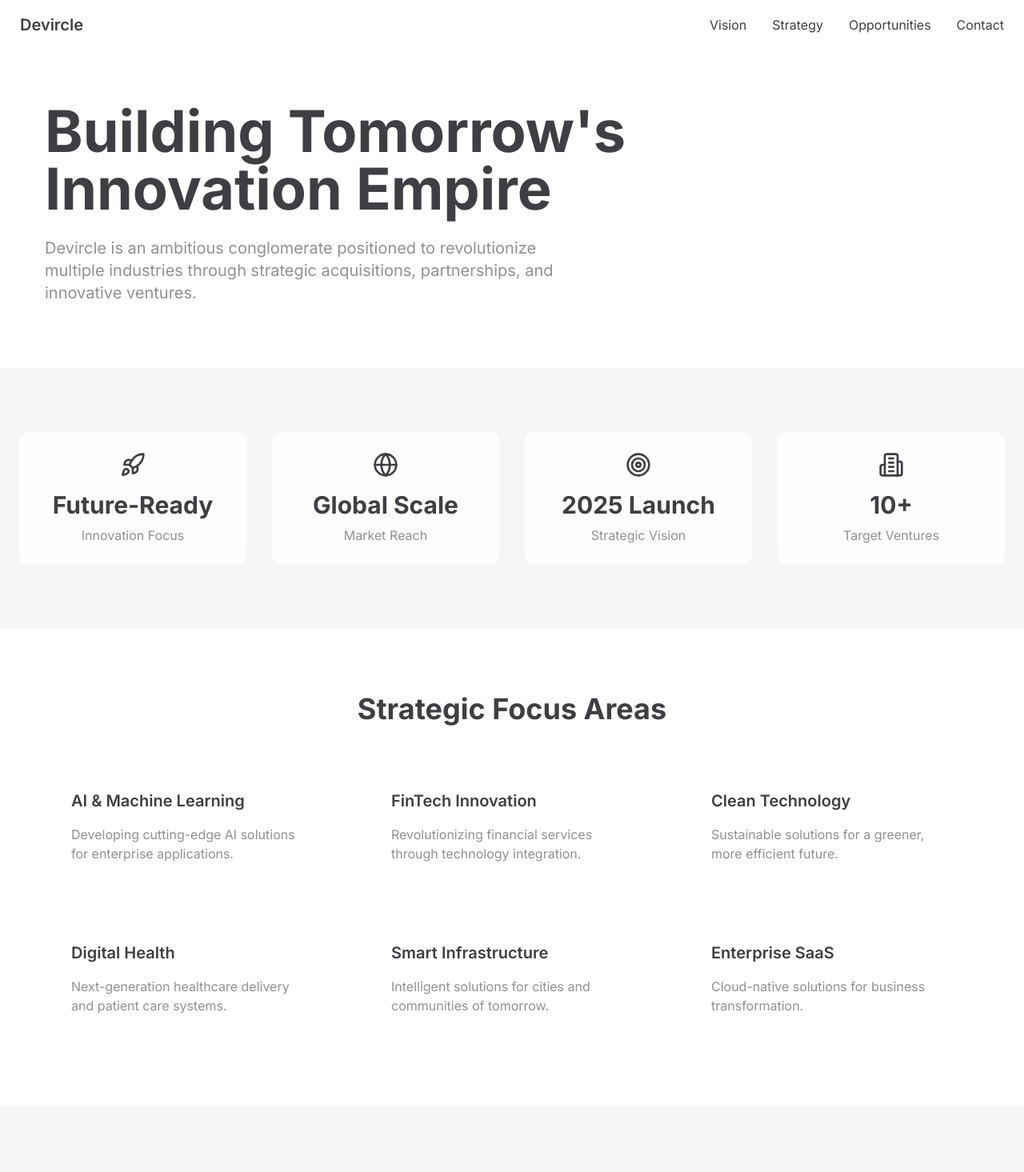
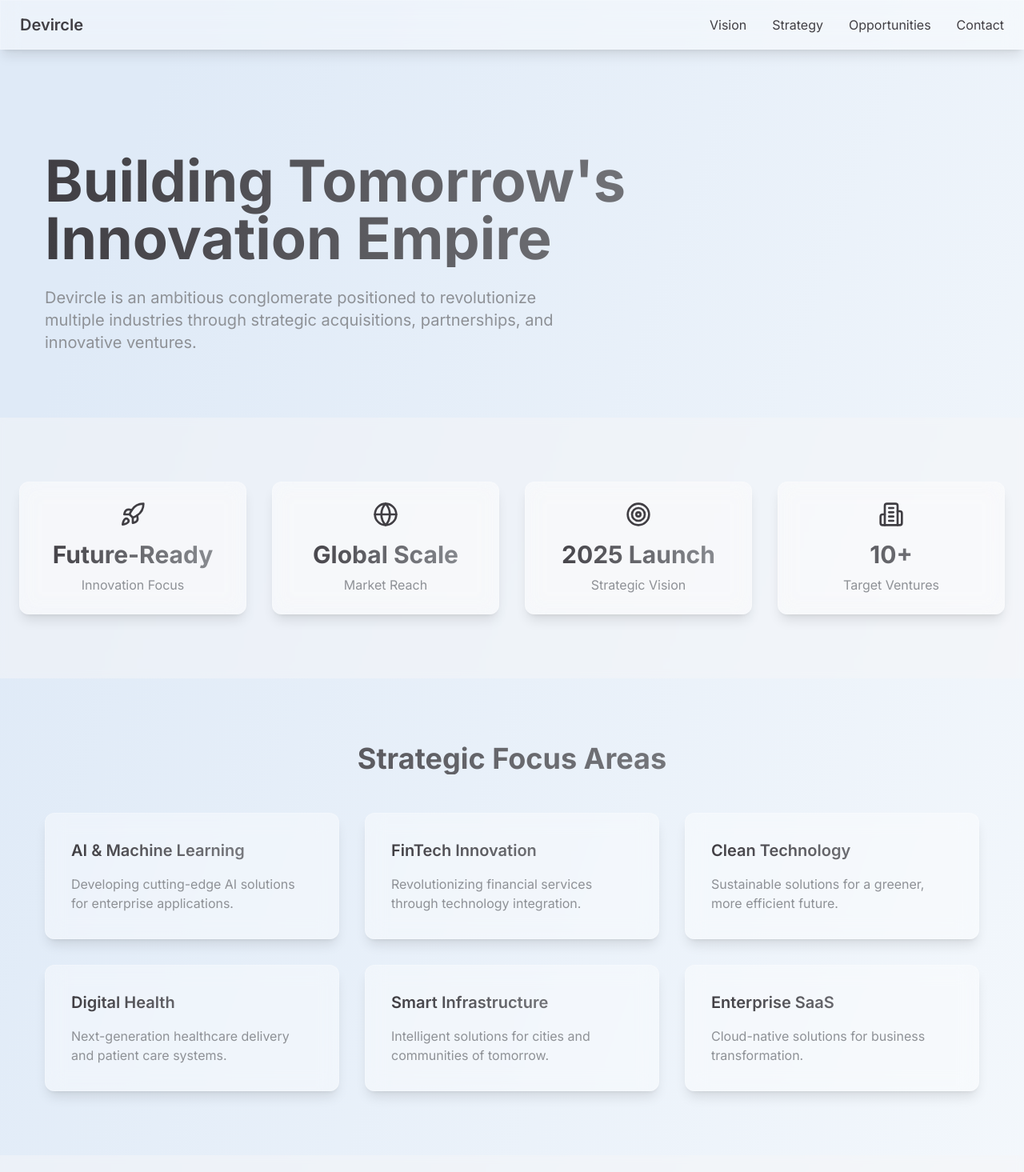
Before and after one commit to Shakz101/conglomerate-connect, a React (Vite) app: page / in a window 1280 px wide. Shown: the top 1465 px of the page at 80% size. Built offline with nearby package versions, Linux system fonts and the light colour scheme.

Commit message:
Refactor site design
Update site design to be more futuristic.

```diff
--- a/src/index.css
+++ b/src/index.css
@@ -22,16 +22,56 @@
   body {
     @apply bg-background text-foreground antialiased;
     font-family: 'Inter', sans-serif;
+    background: linear-gradient(109.6deg, rgba(223,234,247,1) 11.2%, rgba(244,248,252,1) 91.1%);
   }
 }
 
 @layer utilities {
   .glass {
-    @apply backdrop-blur-md bg-white/80 border border-white/20;
+    @apply backdrop-blur-md bg-white/40 border border-white/20 shadow-lg;
+    position: relative;
+    overflow: hidden;
+  }
+
+  .glass::before {
+    content: '';
+    position: absolute;
+    top: 0;
+    left: -100%;
+    width: 100%;
+    height: 100%;
+    background: linear-gradient(
+      90deg,
+      transparent,
+      rgba(255, 255, 255, 0.2),
+      transparent
+    );
+    transition: 0.5s;
+  }
+
+  .glass:hover::before {
+    left: 100%;
   }
 
   .text-balance {
     text-wrap: balance;
+  }
+
+  .text-gradient {
+    @apply bg-clip-text text-transparent bg-gradient-to-r from-primary to-primary-light;
+  }
+
+  .border-gradient {
+    border-image: linear-gradient(to right, rgba(64, 62, 67, 0.5), rgba(142, 145, 150, 0.5)) 1;
+  }
+
+  .hover-glow {
+    transition: all 0.3s ease;
+  }
+
+  .hover-glow:hover {
+    box-shadow: 0 0 15px rgba(142, 145, 150, 0.3);
+    transform: translateY(-2px);
   }
 }
 
@@ -49,3 +89,19 @@
     transform: translateY(0);
   }
 }
+
+@keyframes pulse {
+  0% {
+    box-shadow: 0 0 0 0 rgba(142, 145, 150, 0.4);
+  }
+  70% {
+    box-shadow: 0 0 0 10px rgba(142, 145, 150, 0);
+  }
+  100% {
+    box-shadow: 0 0 0 0 rgba(142, 145, 150, 0);
+  }
+}
+
+.pulse {
+  animation: pulse 2s infinite;
+}
--- a/src/pages/Index.tsx
+++ b/src/pages/Index.tsx
@@ -21,7 +21,7 @@ const Index = () => {
                 <a
                   key={item}
                   href={`#${item.toLowerCase()}`}
-                  className="text-primary hover:text-primary-light transition-colors"
+                  className="text-primary hover:text-primary-light transition-colors relative after:content-[''] after:absolute after:w-full after:h-0.5 after:bg-primary-light after:left-0 after:bottom-0 after:scale-x-0 after:transition-transform after:duration-300 hover:after:scale-x-100"
                 >
                   {item}
                 </a>
@@ -35,7 +35,7 @@ const Index = () => {
       <section className="pt-32 pb-20 px-6" id="vision">
         <div className="container mx-auto">
           <div className={`space-y-6 transition-all duration-700 ease-out transform ${isVisible ? 'translate-y-0 opacity-100' : 'translate-y-12 opacity-0'}`}>
-            <h1 className="text-5xl md:text-7xl font-bold text-primary text-balance leading-tight">
+            <h1 className="text-5xl md:text-7xl font-bold text-gradient text-balance leading-tight">
               Building Tomorrow's
               <br />
               Innovation Empire
@@ -48,7 +48,7 @@ const Index = () => {
       </section>
 
       {/* Vision & Strategy Section */}
-      <section className="py-20 bg-secondary" id="strategy">
+      <section className="py-20 bg-secondary/50 backdrop-blur-sm" id="strategy">
         <div className="container mx-auto px-6">
           <div className="grid grid-cols-1 md:grid-cols-2 lg:grid-cols-4 gap-8">
             {[
@@ -59,13 +59,13 @@ const Index = () => {
             ].map((stat, index) => (
               <div
                 key={stat.label}
-                className={`glass p-6 rounded-lg text-center transition-all duration-700 ease-out transform ${
+                className={`glass hover-glow p-6 rounded-lg text-center transition-all duration-700 ease-out transform ${
                   isVisible ? 'translate-y-0 opacity-100' : 'translate-y-12 opacity-0'
                 }`}
                 style={{ transitionDelay: `${index * 100}ms` }}
               >
                 <stat.icon className="w-8 h-8 mx-auto mb-4 text-primary" />
-                <div className="text-3xl font-bold text-primary mb-2">{stat.value}</div>
+                <div className="text-3xl font-bold text-gradient mb-2">{stat.value}</div>
                 <div className="text-primary-light">{stat.label}</div>
               </div>
             ))}
@@ -76,7 +76,7 @@ const Index = () => {
       {/* Strategic Opportunities */}
       <section className="py-20 px-6" id="opportunities">
         <div className="container mx-auto">
-          <h2 className="text-4xl font-bold text-primary mb-12 text-center">Strategic Focus Areas</h2>
+          <h2 className="text-4xl font-bold text-gradient mb-12 text-center">Strategic Focus Areas</h2>
           <div className="grid grid-cols-1 md:grid-cols-3 gap-8">
             {[
               {
@@ -107,12 +107,12 @@ const Index = () => {
               (sector, index) => (
                 <div
                   key={sector.sector}
-                  className={`glass p-8 rounded-lg transition-all duration-700 ease-out transform hover:translate-y-[-4px] ${
+                  className={`glass hover-glow p-8 rounded-lg transition-all duration-700 ease-out transform ${
                     isVisible ? 'translate-y-0 opacity-100' : 'translate-y-12 opacity-0'
                   }`}
                   style={{ transitionDelay: `${index * 100}ms` }}
                 >
-                  <h3 className="text-xl font-semibold text-primary mb-4">{sector.sector}</h3>
+                  <h3 className="text-xl font-semibold text-gradient mb-4">{sector.sector}</h3>
                   <p className="text-primary-light">
                     {sector.description}
                   </p>
@@ -124,27 +124,27 @@ const Index = () => {
       </section>
 
       {/* Contact Section */}
-      <section className="py-20 px-6 bg-secondary" id="contact">
+      <section className="py-20 px-6 bg-secondary/50 backdrop-blur-sm" id="contact">
         <div className="container mx-auto max-w-4xl">
-          <h2 className="text-4xl font-bold text-primary mb-6 text-center">Partner With Us</h2>
+          <h2 className="text-4xl font-bold text-gradient mb-6 text-center">Partner With Us</h2>
           <p className="text-center text-primary-light mb-12 max-w-2xl mx-auto">
             Whether you're an innovator, investor, or potential partner, we're interested in connecting with forward-thinking individuals and organizations.
           </p>
-          <div className="glass p-8 rounded-lg">
+          <div className="glass hover-glow p-8 rounded-lg">
             <form className="space-y-6">
               <div className="grid grid-cols-1 md:grid-cols-2 gap-6">
                 <input
                   type="text"
                   placeholder="Name"
-                  className="w-full p-3 rounded-lg bg-white/50 border border-white/30 focus:outline-none focus:border-primary/30"
+                  className="w-full p-3 rounded-lg bg-white/50 border border-white/30 focus:outline-none focus:border-primary/30 transition-all duration-300"
                 />
                 <input
                   type="email"
                   placeholder="Email"
-                  className="w-full p-3 rounded-lg bg-white/50 border border-white/30 focus:outline-none focus:border-primary/30"
+                  className="w-full p-3 rounded-lg bg-white/50 border border-white/30 focus:outline-none focus:border-primary/30 transition-all duration-300"
                 />
               </div>
-              <select className="w-full p-3 rounded-lg bg-white/50 border border-white/30 focus:outline-none focus:border-primary/30">
+              <select className="w-full p-3 rounded-lg bg-white/50 border border-white/30 focus:outline-none focus:border-primary/30 transition-all duration-300">
                 <option value="">Select Interest Area</option>
                 <option value="investment">Investment Opportunities</option>
                 <option value="partnership">Strategic Partnership</option>
@@ -154,9 +154,9 @@ const Index = () => {
               <textarea
                 placeholder="Tell us about your vision and how we can collaborate"
                 rows={4}
-                className="w-full p-3 rounded-lg bg-white/50 border border-white/30 focus:outline-none focus:border-primary/30"
+                className="w-full p-3 rounded-lg bg-white/50 border border-white/30 focus:outline-none focus:border-primary/30 transition-all duration-300"
               />
-              <button className="w-full md:w-auto px-8 py-3 bg-primary text-white rounded-lg hover:bg-primary-light transition-colors">
+              <button className="w-full md:w-auto px-8 py-3 bg-primary text-white rounded-lg hover:bg-primary-light transition-all duration-300 pulse">
                 Start the Conversation
               </button>
             </form>
```
